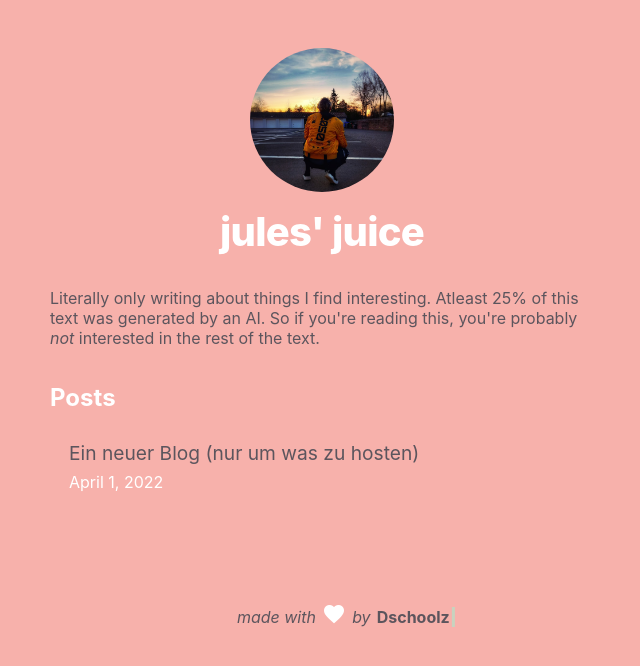
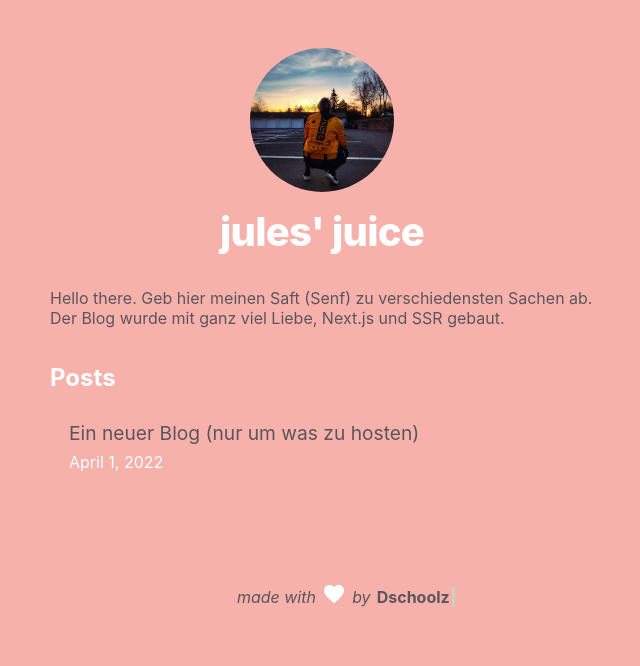
Before and after one commit to juicyjules/stonedblog, a Next.js app: page / in a window 1280 px wide. Shown: the top 666 px of the page, without its empty margins (318-958 px from the left). Built offline with nearby package versions, Linux system fonts and the light colour scheme.

Commit message:
changed landing page text

```diff
--- a/pages/index.js
+++ b/pages/index.js
@@ -24,8 +24,9 @@ export default function Home({ allPostsData }) {
         <title>{siteTitle}</title>
       </Head>
       <p>
-        Literally only writing about things I find interesting. Atleast 25% of this text was generated by an AI.
-        So if you&apos;re reading this, you&apos;re probably <i>not</i> interested in the rest of the text.
+        Hello there.
+        Geb hier meinen Saft (Senf) zu verschiedensten Sachen ab.
+        Der Blog wurde mit ganz viel Liebe, Next.js und SSR gebaut.
       </p>
       <section className={`${utilStyles.headingMd} ${utilStyles.padding1px}`}>
         <h2 className={utilStyles.headingLg}>Posts</h2>
```
